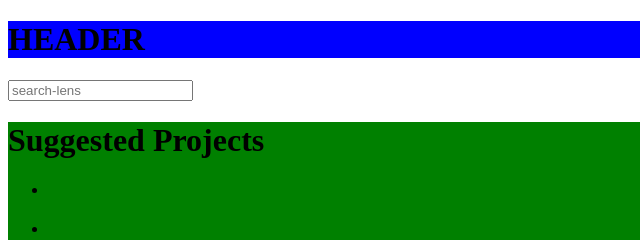
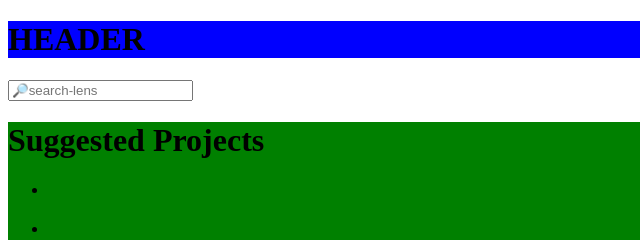
Before and after one commit to SchoolOfCode/bc15-w8-project-front-end-elevensies, a plain HTML site: page index.html in a window 1280 px wide. Shown: the top 240 px of the page, 0-640 px from the left. Drawn offline with Linux system fonts and the light colour scheme.

Commit message:
magnifying glass

```diff
--- a/index.html
+++ b/index.html
@@ -19,7 +19,7 @@
             type="search"
             id="project-search"
             name="project-search"
-            placeholder="search-lens"
+            placeholder="🔎search-lens"
           />
         </form>
       </div>
```
